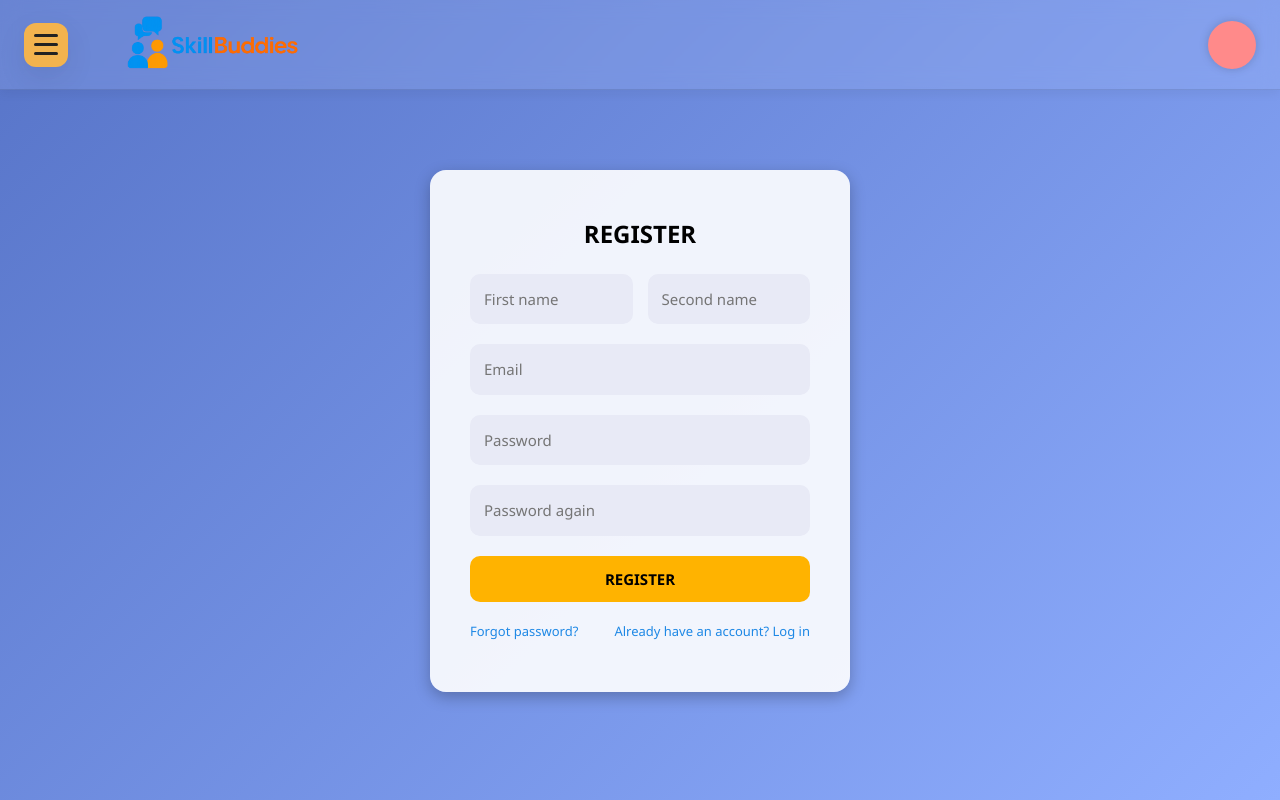
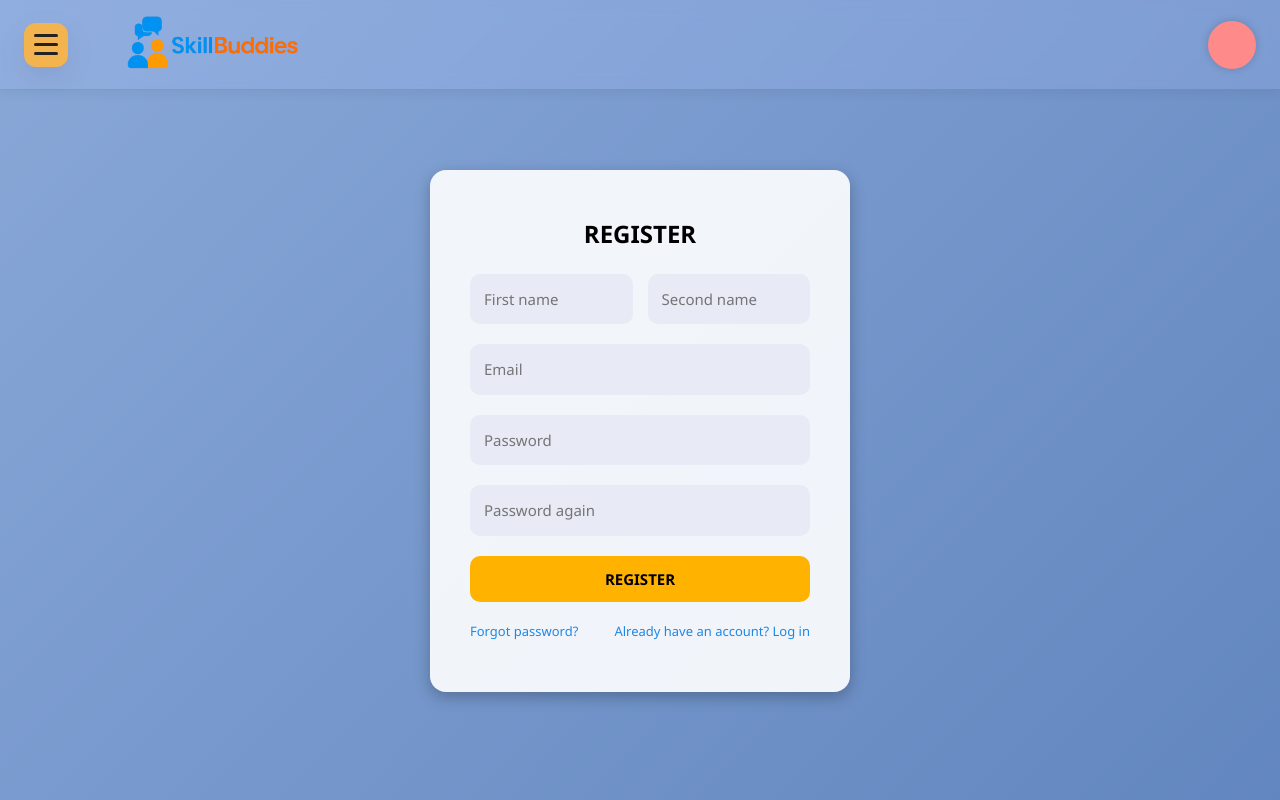
Before and after one commit to novesz/SkillBuddies, a React (Vite) app in the folder frontend/: page /register in a window 1280 px wide. Built offline with nearby package versions, Linux system fonts and the light colour scheme.

Commit message:
Update LoginPage.css

```diff
--- a/frontend/src/styles/LoginPage.css
+++ b/frontend/src/styles/LoginPage.css
@@ -2,12 +2,15 @@
 .login-page {
   height: 100vh;
   width: 100%;
-  background: linear-gradient(135deg, #5774c8, #8faeff);
+  background: linear-gradient(135deg, #89a8d8, #6286bf);
   display: flex;
   flex-direction: column;
   align-items: center;
   font-family: "Segoe UI", sans-serif;
+  color: #0f172a;
+  box-shadow: 10px 10px 20px rgba(0, 0, 0, .25);
 }
+
 
 /* Bejelentkezés doboz */
 .login-container {
```
